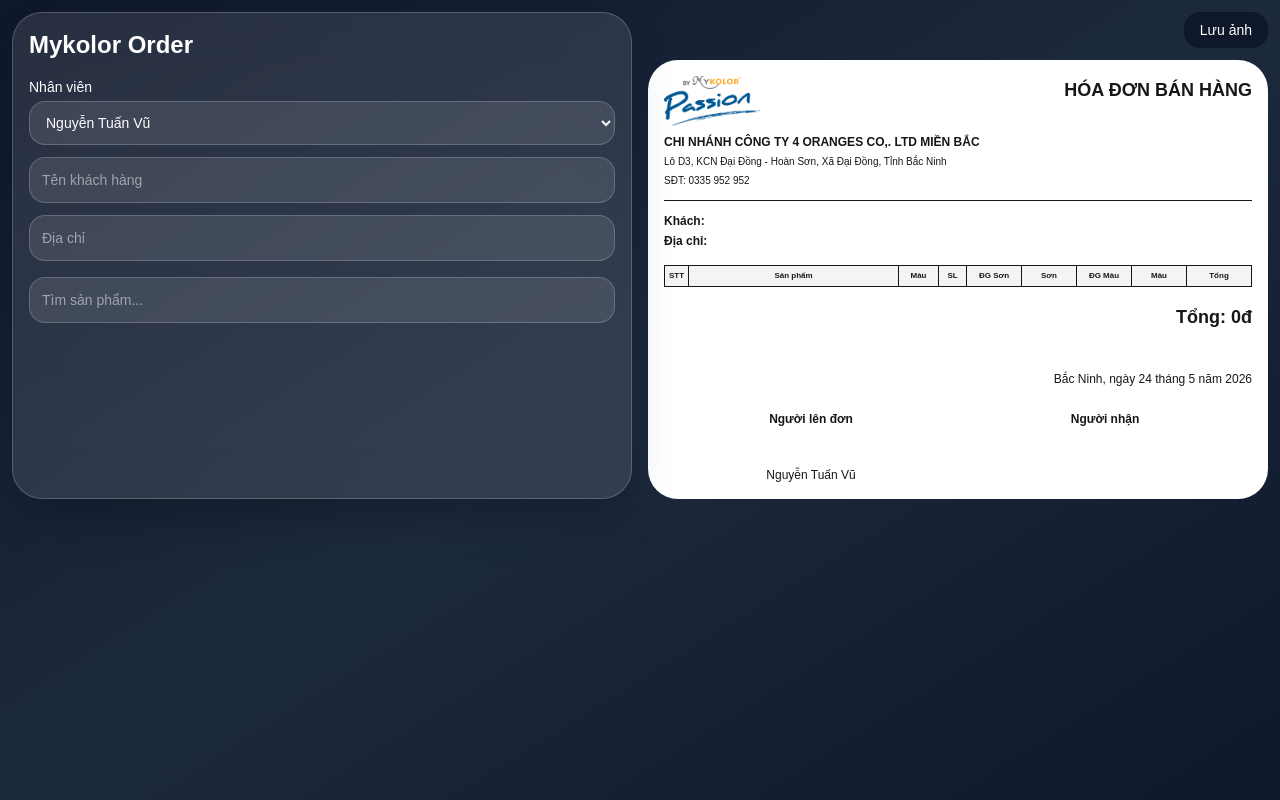
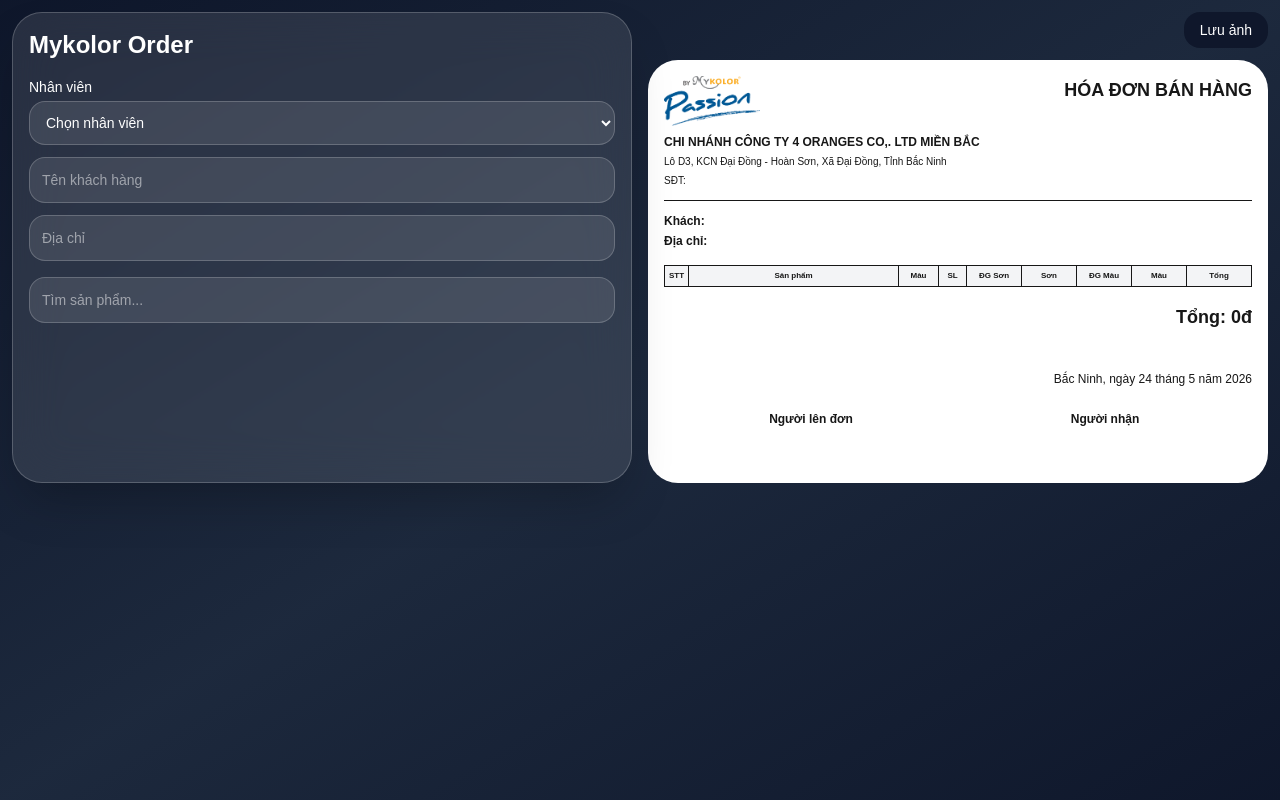
Before and after one commit to kimtaehyung26121998-del/mykolor-order, a Next.js app: page / in a window 1280 px wide. Built offline with nearby package versions, Linux system fonts and the light colour scheme.

Commit message:
update employee placeholder

```diff
--- a/app/page.tsx
+++ b/app/page.tsx
@@ -407,7 +407,7 @@
     useState("");
 
   const [selectedEmployee, setSelectedEmployee] =
-    useState(employees[0]);
+  useState<any>(null);
 
   const [orderItems, setOrderItems] = useState<
     OrderItem[]
@@ -573,7 +573,7 @@
             </label>
 
             <select
-              value={selectedEmployee.name}
+              value={selectedEmployee?.name || ""}
               onChange={(e) => {
 
                 const found = employees.find(
@@ -588,7 +588,13 @@
               }}
               className="w-full bg-white/10 border border-white/20 rounded-2xl p-3 text-sm outline-none"
             >
-
+<option
+  value=""
+  disabled
+  className="text-black"
+>
+  Chọn nhân viên
+</option>
               {employees.map((emp, index) => (
 
                 <option
@@ -863,7 +869,7 @@
               </p>
 
               <p className="text-[10px] mt-1">
-                SĐT: {selectedEmployee.phone}
+                SĐT: {selectedEmployee?.phone || ""}
               </p>
 
             </div>
@@ -1055,7 +1061,7 @@
       </p>
 
       <p className="mt-10">
-        {selectedEmployee.name}
+        {selectedEmployee?.name || ""}
       </p>
 
     </div>
```
